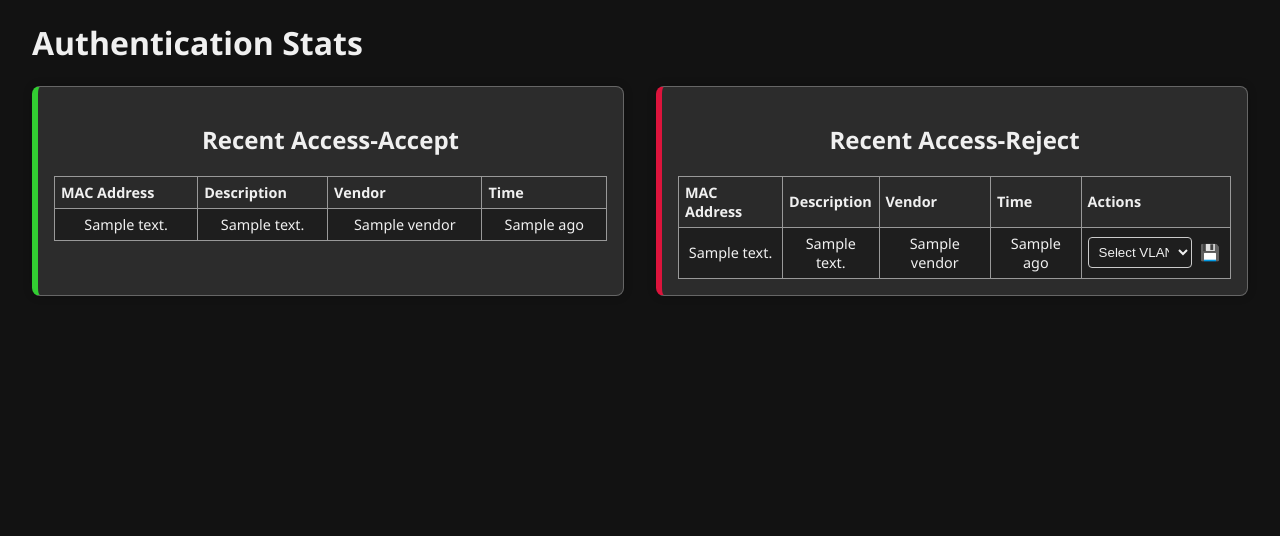
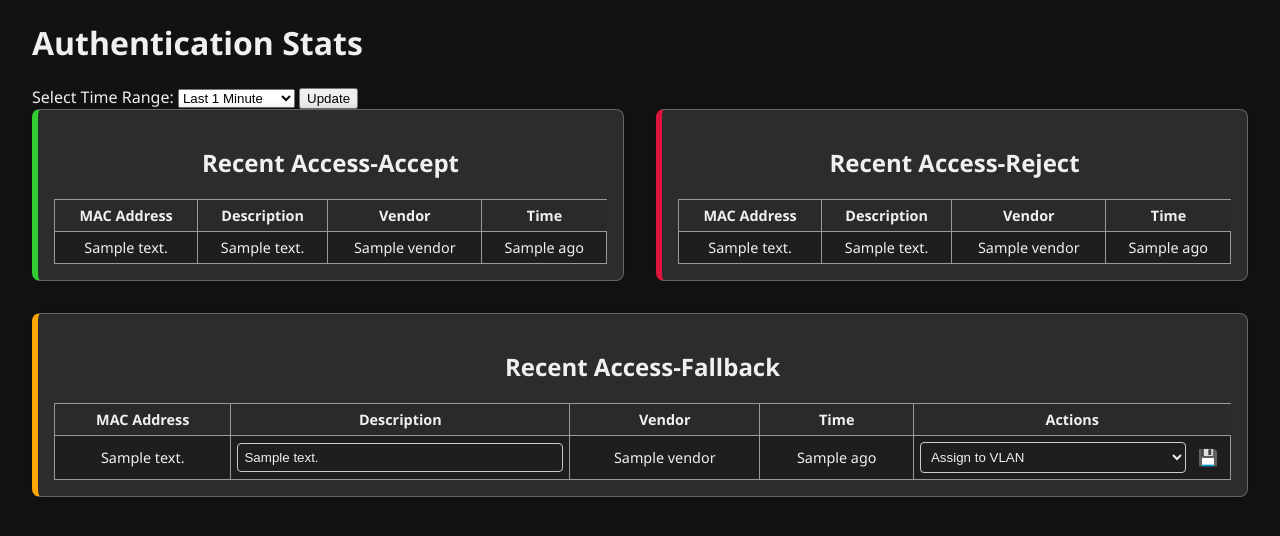
Before and after one commit to Simon-CR/RadMac, a Flask app: template app/templates/stats.html in a window 1280 px wide. Shown: the part 74-610 px from the top of the page. Run offline with Flask 3, Linux system fonts and the light colour scheme; the template is opened without the code that fills it: most values are stand-ins (such as "Sample title", 1, 10 or a date in 2020).

Commit message:
working for the most part

```diff
--- a/app/app.py
+++ b/app/app.py
@@ -2,6 +2,7 @@ from flask import Flask, redirect, url_for, render_template
 from views.index_views import index
 from views.user_views import user
 from views.group_views import group
+from views.stats_views import stats
 from config import app_config
 
 
@@ -24,6 +25,7 @@ app.logger.setLevel(logging.INFO)
 app.register_blueprint(index)
 app.register_blueprint(user, url_prefix='/user')
 app.register_blueprint(group, url_prefix='/group')
+app.register_blueprint(stats, url_prefix='/stats')
 
 @app.route('/user_list')
 def legacy_user_list():
@@ -33,10 +35,6 @@ def legacy_user_list():
 def legacy_group_list():
     return redirect(url_for('group.group_list'))
 
-@app.route('/stats')
-def stats():
-    return render_template('stats.html')
-
 @app.route('/')
 def index_redirect():
     return render_template('index.html')
--- a/app/static/styles.css
+++ b/app/static/styles.css
@@ -115,7 +115,12 @@ table.styled-table {
 .styled-table th {
   background-color: var(--header-bg);
   color: var(--fg);
-  text-align: left;
+  text-align: center;
+}
+
+/* 🧩 Fix: Remove right border from last column */
+.styled-table thead th:last-child {
+  border-right: none;
 }
 
 .styled-table input[type="text"],
@@ -236,3 +241,56 @@ form.inline-form {
   white-space: pre-wrap;
   margin-top: 1em;
 }
+
+.stats-page .stats-container {
+  display: flex;
+  flex-wrap: wrap;
+  gap: 2rem;
+}
+
+.stats-page .card {
+  flex: 1;
+  min-width: 45%;
+  padding: 1rem;
+  border-radius: 8px;
+  background-color: var(--card-bg);
+  color: var(--fg);
+  box-shadow: 0 0 10px rgba(0,0,0,0.2);
+}
+
+.stats-page .success-card {
+  border-left: 6px solid limegreen;
+}
+
+.stats-page .error-card {
+  border-left: 6px solid crimson;
+}
+
+.stats-page .fallback-card {
+  border-left: 6px solid orange;
+}
+
+.stats-page .styled-table.small-table td,
+.stats-page .styled-table.small-table th {
+  padding: 6px;
+  font-size: 0.9rem;
+}
+
+.stats-page form.inline-form {
+  display: flex;
+  align-items: center;
+  gap: 6px;
+  flex-wrap: nowrap;
+  white-space: nowrap;
+}
+
+.stats-page form.inline-form select {
+  flex: 1;
+  min-width: 140px;
+  max-width: 100%;
+}
+
+.stats-page form.inline-form button {
+  flex: 0 0 auto;
+  padding: 6px;
+}
--- a/app/templates/base.html
+++ b/app/templates/base.html
@@ -12,7 +12,7 @@
       <a href="{{ url_for('index_redirect') }}">Home</a>
       <a href="{{ url_for('user.user_list') }}">Users</a>
       <a href="{{ url_for('group.group_list') }}">Groups</a>
-      <a href="{{ url_for('stats') }}">Stats</a>
+      <a href="{{ url_for('stats.stats_page') }}">Stats</a>
     </div>
     <div class="right">
       <button id="theme-toggle">🌓 Theme</button>
--- a/app/templates/group_list.html
+++ b/app/templates/group_list.html
@@ -20,7 +20,7 @@
     </tr>
   </thead>
   <tbody>
-    {% for group in groups %}
+    {% for group in available_groups %}
     <tr>
       <td>{{ group.vlan_id }}</td>
       <td>
--- a/app/templates/stats.html
+++ b/app/templates/stats.html
@@ -2,9 +2,28 @@
 {% block title %}Authentication Stats{% endblock %}
 
 {% block content %}
+<div class="stats-page">
+
 <h1 class="page-title">Authentication Stats</h1>
 
+<form method="POST" action="/stats/stats">
+    <label for="time_range">Select Time Range:</label>
+    <select name="time_range" id="time_range">
+        <option value="last_minute" {% if time_range == 'last_minute' %}selected{% endif %}>Last 1 Minute</option>
+        <option value="last_5_minutes" {% if time_range == 'last_5_minutes' %}selected{% endif %}>Last 5 Minutes</option>
+        <option value="last_10_minutes" {% if time_range == 'last_10_minutes' %}selected{% endif %}>Last 10 Minutes</option>
+        <option value="last_hour" {% if time_range == 'last_hour' %}selected{% endif %}>Last Hour</option>
+        <option value="last_6_hours" {% if time_range == 'last_6_hours' %}selected{% endif %}>Last 6 Hours</option>
+        <option value="last_12_hours" {% if time_range == 'last_12_hours' %}selected{% endif %}>Last 12 Hours</option>
+        <option value="last_day" {% if time_range == 'last_day' %}selected{% endif %}>Last Day</option>
+        <option value="last_30_days" {% if time_range == 'last_30_days' %}selected{% endif %}>Last 30 Days</option>
+        <option value="all" {% if time_range == 'all' %}selected{% endif %}>All Time</option>
+    </select>
+    <button type="submit">Update</button>
+</form>
+
 <div class="stats-container">
+    <!-- Access-Accept Card -->
     <div class="card success-card">
         <h2>Recent Access-Accept</h2>
         <table class="styled-table small-table">
@@ -29,8 +48,34 @@
         </table>
     </div>
 
+    <!-- Access-Reject Card -->
     <div class="card error-card">
         <h2>Recent Access-Reject</h2>
+        <table class="styled-table small-table">
+            <thead>
+                <tr>
+                    <th>MAC Address</th>
+                    <th>Description</th>
+                    <th>Vendor</th>
+                    <th>Time</th>
+                </tr>
+            </thead>
+            <tbody>
+                {% for entry in reject_entries %}
+                <tr>
+                    <td>{{ entry.mac_address }}</td>
+                    <td>{{ entry.description or '' }}</td>
+                    <td>{{ entry.vendor }}</td>
+                    <td>{{ entry.ago }}</td>
+                </tr>
+                {% endfor %}
+            </tbody>
+        </table>
+    </div>
+
+    <!-- Access-Fallback Card -->
+    <div class="card fallback-card">
+        <h2>Recent Access-Fallback</h2>
         <table class="styled-table small-table">
             <thead>
                 <tr>
@@ -42,59 +87,47 @@
                 </tr>
             </thead>
             <tbody>
-        {% for entry in reject_entries %}
+                {% if fallback_entries %}
+                {% for entry in fallback_entries %}
                 <tr>
                     <td>{{ entry.mac_address }}</td>
-          <td>{{ entry.description or '' }}</td>
+
+                    <td>
+                        {% if not entry.already_exists %}
+                            <input type="text" name="description" value="{{ entry.description or '' }}" placeholder="Description (optional)" form="form-{{ loop.index }}">
+                        {% else %}
+                            {{ entry.description or '' }}
+                        {% endif %}
+                    </td>
+
                     <td>{{ entry.vendor }}</td>
                     <td>{{ entry.ago }}</td>
+
                     <td>
-            {% if entry.already_exists %}
-              <span style="color: limegreen;">Already exists in VLAN {{ entry.existing_vlan or 'unknown' }}</span>
-            {% else %}
-              <form method="POST" action="/user/add_from_reject" style="display: flex; gap: 4px;">
+                        {% if not entry.already_exists %}
+                            <form method="POST" action="{{ url_for('stats.add') }}" class="inline-form" id="form-{{ loop.index }}">
                                 <input type="hidden" name="mac_address" value="{{ entry.mac_address }}">
                                 <select name="group_id" required>
-                  <option value="">Select VLAN</option>
+                                    <option value="">Assign to VLAN</option>
                                     {% for group in available_groups %}
-                  <option value="{{ group.id }}">VLAN {{ group.vlan_id }}</option>
+                                    <option value="{{ group.vlan_id }}">VLAN {{ group.vlan_id }}</option>
                                     {% endfor %}
                                 </select>
-                <button type="submit" title="Add User">💾</button>
+                                <button type="submit" title="Add">💾</button>
                             </form>
+                        {% else %}
+                            <span style="color: limegreen;">Already exists in VLAN {{ entry.existing_vlan or 'unknown' }}</span>
                         {% endif %}
                     </td>
                 </tr>
                 {% endfor %}
+                {% else %}
+                    <tr><td colspan="5">No data available.</td></tr>
+                {% endif %}
             </tbody>
         </table>
     </div>
 </div>
 
-<style>
-.stats-container {
-  display: flex;
-  flex-wrap: wrap;
-  gap: 2rem;
-}
-.card {
-  flex: 1;
-  min-width: 45%;
-  padding: 1rem;
-  border-radius: 8px;
-  background-color: var(--card-bg);
-  color: var(--fg);
-  box-shadow: 0 0 10px rgba(0,0,0,0.2);
-}
-.success-card {
-  border-left: 6px solid limegreen;
-}
-.error-card {
-  border-left: 6px solid crimson;
-}
-.styled-table.small-table td, .styled-table.small-table th {
-  padding: 6px;
-  font-size: 0.9rem;
-}
-</style>
+</div> {# closes .stats-page #}
 {% endblock %}
--- a/app/templates/user_list.html
+++ b/app/templates/user_list.html
@@ -9,7 +9,7 @@
   <input type="text" name="description" placeholder="Description (optional)">
   <select name="group_id" required>
     <option value="">Assign to VLAN</option>
-    {% for group in groups %}
+    {% for group in available_groups %}
     <option value="{{ group.vlan_id }}">VLAN {{ group.vlan_id }}</option>
     {% endfor %}
   </select>
@@ -44,7 +44,7 @@
         <form method="POST" action="{{ url_for('user.update_vlan_route') }}" class="inline-form">
           <input type="hidden" name="mac_address" value="{{ entry.mac_address }}">
           <select name="group_id" onchange="this.form.submit()">
-            {% for group in groups %}
+            {% for group in available_groups %}
             <option value="{{ group.vlan_id }}" {% if group.vlan_id == entry.vlan_id %}selected{% endif %}>
               VLAN {{ group.vlan_id }}
             </option>
--- a/app/views/group_views.py
+++ b/app/views/group_views.py
@@ -6,8 +6,8 @@ group = Blueprint('group', __name__, url_prefix='/group')
 
 @group.route('/')
 def group_list():
-    groups = get_all_groups()
-    return render_template('group_list.html', groups=groups)
+    available_groups = get_all_groups()
+    return render_template('group_list.html', available_groups=available_groups)
 
 
 @group.route('/add', methods=['POST'])
--- a/app/views/user_views.py
+++ b/app/views/user_views.py
@@ -1,5 +1,5 @@
-from flask import Blueprint, render_template, request, redirect, url_for
-from db_interface import get_all_users, get_all_groups, add_user, update_description, update_vlan, delete_user, refresh_vendors
+from flask import Blueprint, render_template, request, redirect, url_for, flash
+from db_interface import get_all_users, get_all_groups, add_user, update_description, update_vlan, delete_user, refresh_vendors, get_user_by_mac
 
 user = Blueprint('user', __name__, url_prefix='/user')
 
--- a/db/init/init-schema.sql
+++ b/db/init/init-schema.sql
@@ -4,7 +4,7 @@
 CREATE TABLE IF NOT EXISTS users (
     mac_address CHAR(12) NOT NULL PRIMARY KEY CHECK (mac_address REGEXP '^[0-9A-Fa-f]{12}$'),
     description VARCHAR(200),
-    vlan_id VARCHAR(64)
+    vlan_id VARCHAR(64) NOT NULL
 );
 
 -- Table for auth logs
```
Also changed, not shown: app/db_connection.py (added, +11 -0 lines), app/db_interface.py (+64 -15 lines), app/templates/index.html (+16 -19 lines), app/views/index_views.py (+1 -29 lines), app/views/stats_views.py (added, +82 -0 lines). Lines whose indentation alone changed are shown as unchanged.
